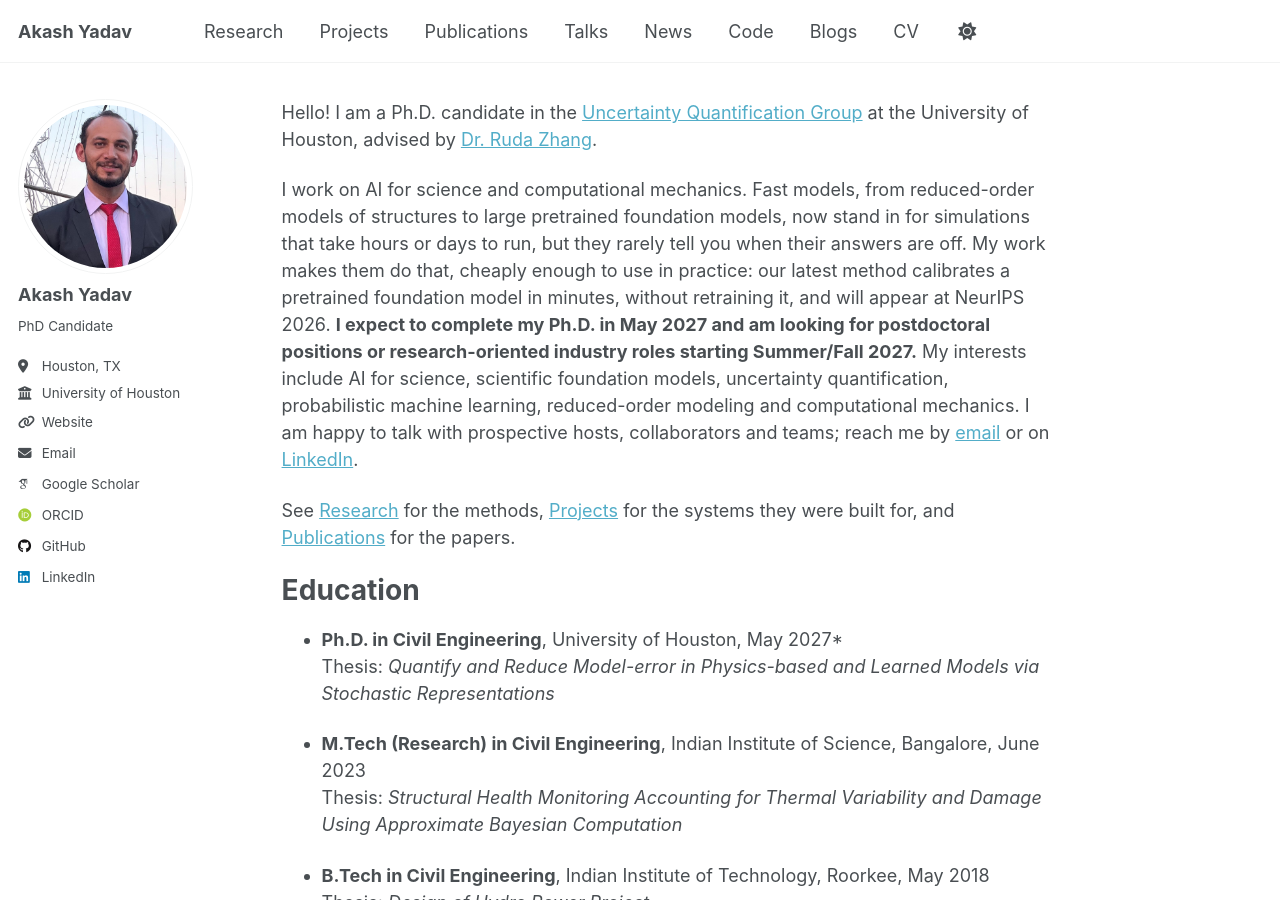
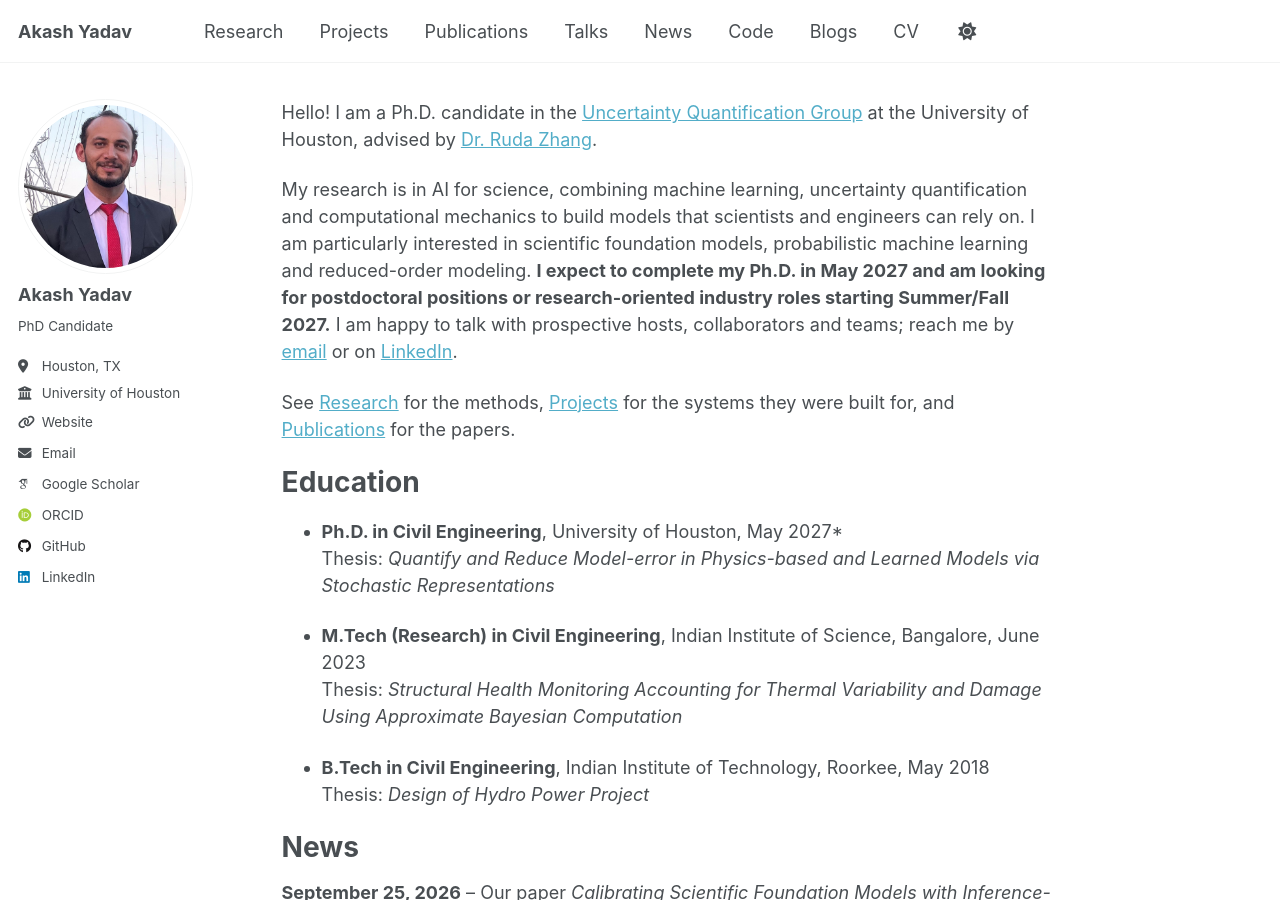
Before and after one commit to akashyadav0210/akashyadav0210.github.io, a Jekyll site: the page built from _pages/about.md, in a window 1280 px wide and 900 px high. Built offline with Jekyll 4.4.1, drawn with Linux system fonts in a browser that asks for light colours; emoji names are drawn with the system emoji font; some web fonts are replaced.

Commit message:
Homepage: conventional research statement, no specifics
Co-Authored-By: Claude Opus 5.5 <noreply@anthropic.com>

```diff
--- a/_pages/about.md
+++ b/_pages/about.md
@@ -9,7 +9,7 @@ redirect_from:
 
 Hello! I am a Ph.D. candidate in the [Uncertainty Quantification Group](https://uq.uh.edu/) at the University of Houston, advised by [Dr. Ruda Zhang](https://www.cive.uh.edu/faculty/zhang-ruda).
 
-I work on AI for science and computational mechanics. Fast models, from reduced-order models of structures to large pretrained foundation models, now stand in for simulations that take hours or days to run, but they rarely tell you when their answers are off. My work makes them do that, cheaply enough to use in practice: our latest method calibrates a pretrained foundation model in minutes, without retraining it, and will appear at NeurIPS 2026. **I expect to complete my Ph.D. in May 2027 and am looking for postdoctoral positions or research-oriented industry roles starting Summer/Fall 2027.** My interests include AI for science, scientific foundation models, uncertainty quantification, probabilistic machine learning, reduced-order modeling and computational mechanics. I am happy to talk with prospective hosts, collaborators and teams; reach me by [email](mailto:ayadav4@uh.edu) or on [LinkedIn](https://www.linkedin.com/in/akash-yadav-018535112/).
+My research is in AI for science, combining machine learning, uncertainty quantification and computational mechanics to build models that scientists and engineers can rely on. I am particularly interested in scientific foundation models, probabilistic machine learning and reduced-order modeling. **I expect to complete my Ph.D. in May 2027 and am looking for postdoctoral positions or research-oriented industry roles starting Summer/Fall 2027.** I am happy to talk with prospective hosts, collaborators and teams; reach me by [email](mailto:ayadav4@uh.edu) or on [LinkedIn](https://www.linkedin.com/in/akash-yadav-018535112/).
 
 See [Research](/research/) for the methods, [Projects](/projects/) for the systems they were built for, and [Publications](/publications/) for the papers.
 
```
